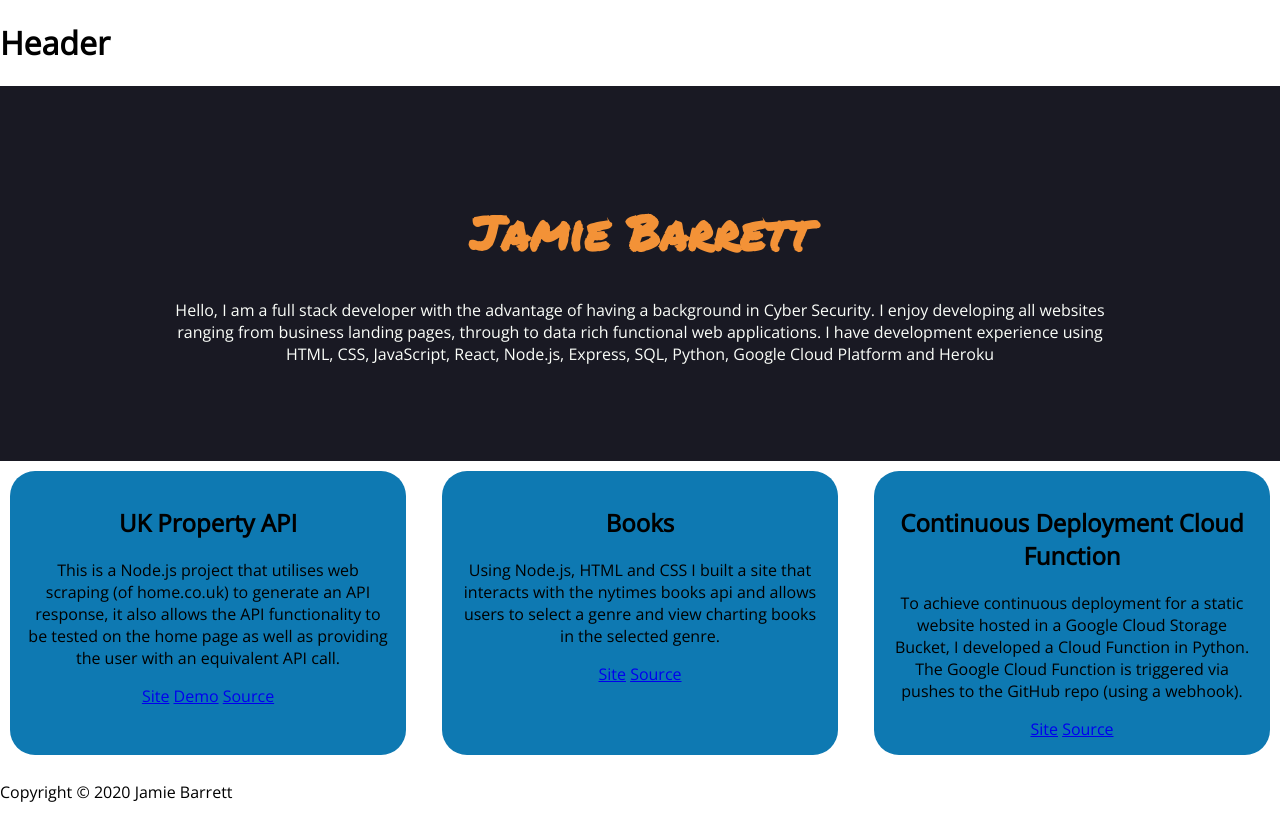
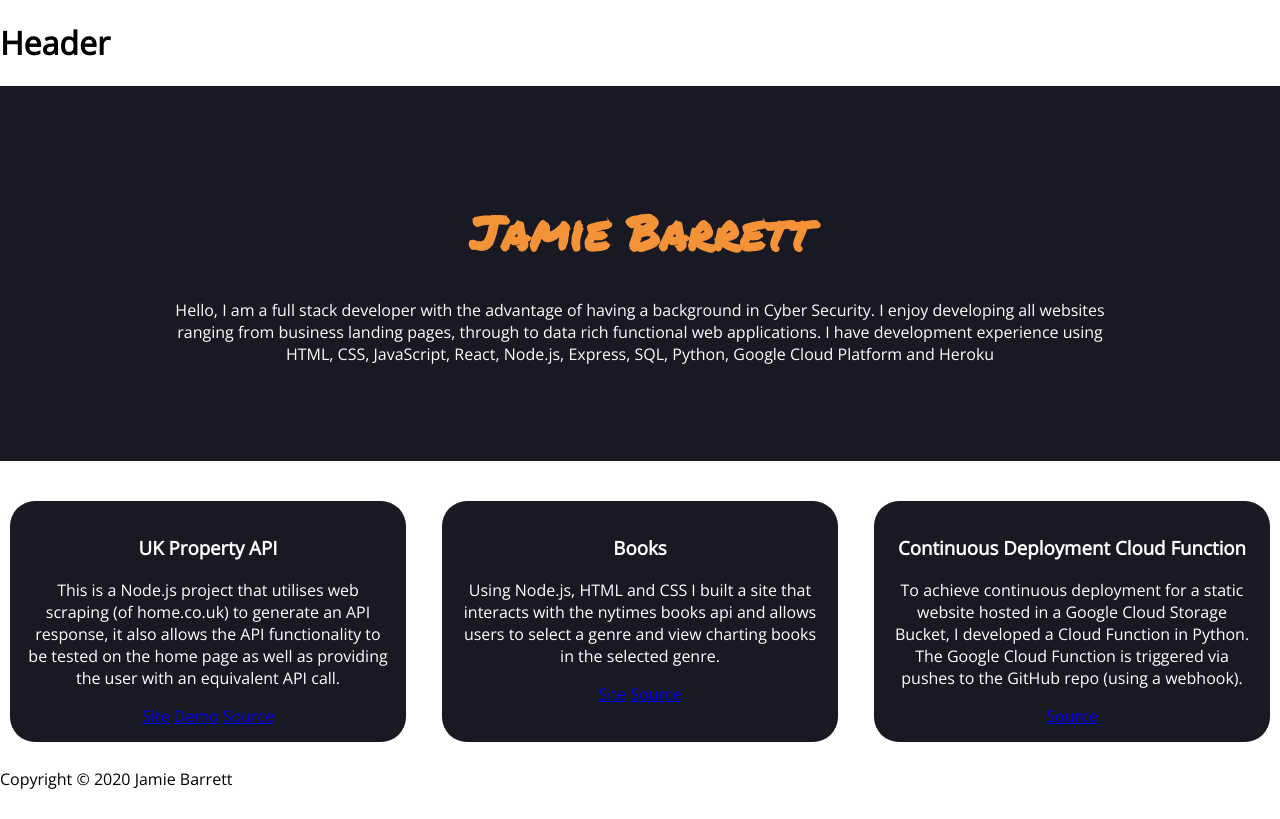
Before and after one commit to jb-0/site-react, a React (Create React App) app: page / in a window 1280 px wide. Built offline with nearby package versions, Linux system fonts and the light colour scheme.

Commit message:
Further styling updates made

```diff
--- a/public/index.html
+++ b/public/index.html
@@ -3,8 +3,11 @@
   <head>
     <meta charset="utf-8" />
     <title>Jamie Barrett</title>
-    <link href="https://fonts.googleapis.com/css2?family=Open+Sans&family=Permanent+Marker&display=swap" rel="stylesheet">
-    <link rel="stylesheet" href="styles.css">
+    <link
+      href="https://fonts.googleapis.com/css2?family=Open+Sans&family=Permanent+Marker&display=swap"
+      rel="stylesheet"
+    />
+    <link rel="stylesheet" href="styles.css" />
   </head>
   <body>
     <noscript>You need to enable JavaScript to run this app.</noscript>
--- a/public/styles.css
+++ b/public/styles.css
@@ -23,8 +23,9 @@ body {
   }
 
 .cards-section {
+    padding-top: 30px;
     display: grid;
-    grid-template-columns: repeat(auto-fit, minmax(320px, 1fr));
+    grid-template-columns: repeat(auto-fit, minmax(300px, 1fr));
     grid-gap: 1rem;
 }
 
@@ -33,5 +34,6 @@ body {
     margin: 10px;
     padding: 15px;
     border-radius: 25px;
-    background-color: #0E79B2;
+    background-color: #191923;
+    color: white;
 }
--- a/src/components/Card.jsx
+++ b/src/components/Card.jsx
@@ -3,7 +3,7 @@ import React from "react";
 function Card(props) {
   return (
     <div class="card-item">
-      <h2>{props.item.title}</h2>
+      <h3>{props.item.title}</h3>
       <p>{props.item.content}</p>
 
       {Object.keys(props.item.links).map((key, index) => {
--- a/src/content/portfolioContent.js
+++ b/src/content/portfolioContent.js
@@ -25,7 +25,6 @@ const portfolioContent = [
         Bucket, I developed a Cloud Function in Python. The Google Cloud Function is triggered via
         pushes to the GitHub repo (using a webhook).`,
     links: {
-      Site: "https://bookcharts.herokuapp.com/",
       Source: "https://github.com/jb-0/gcs-continuous-deployment",
     },
   },
```
